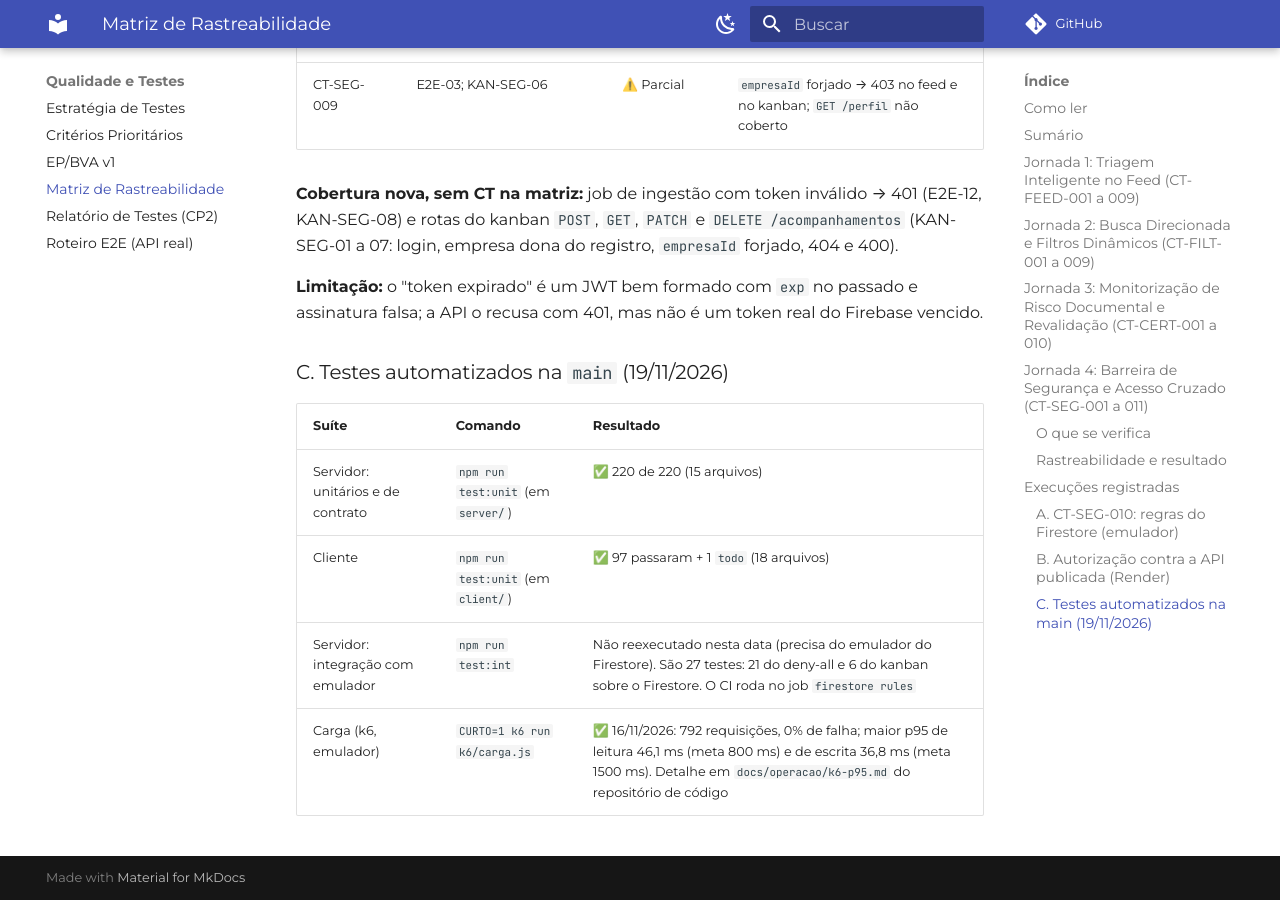
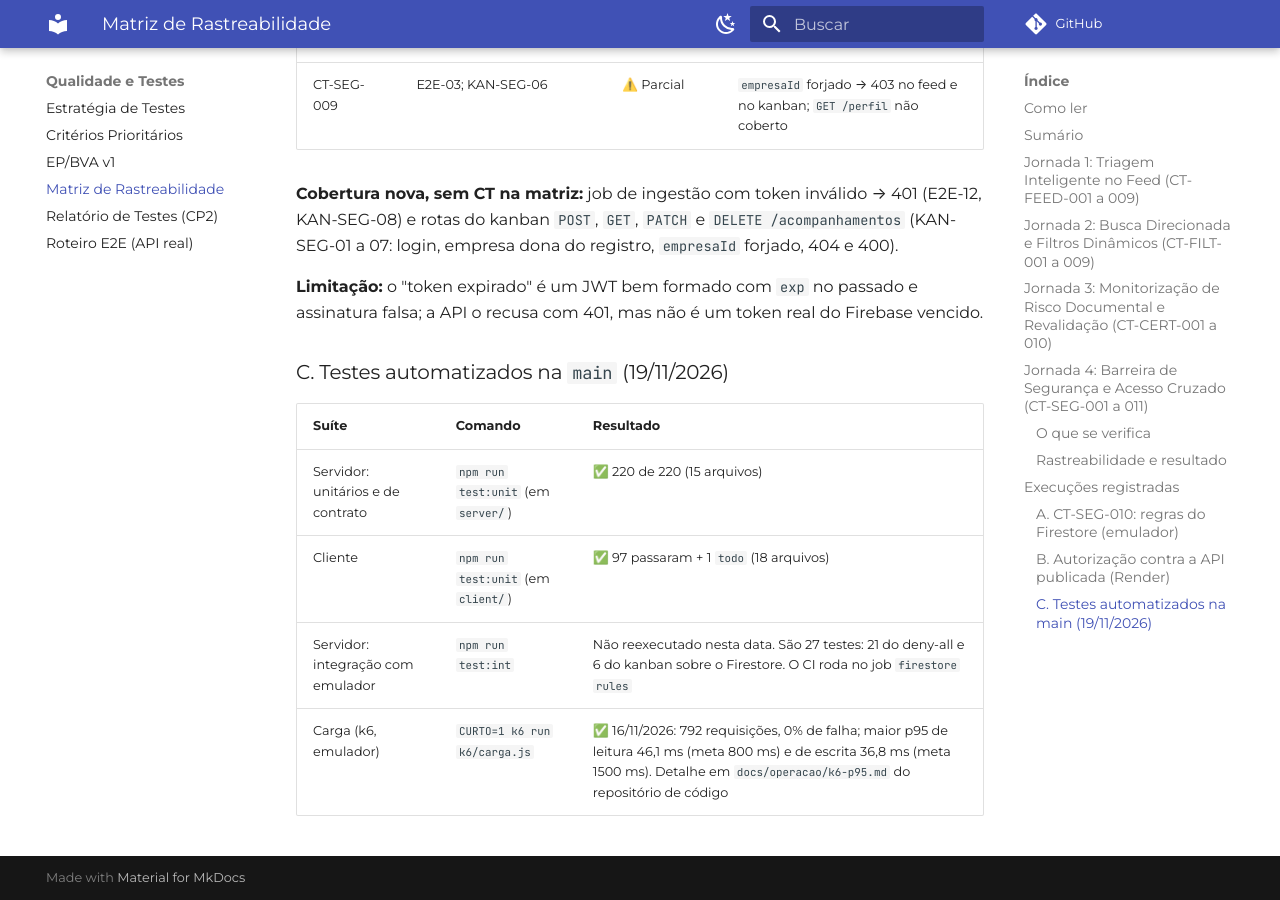
Before and after one commit to LicitaRad4r/documentation, an MkDocs documentation site: the page built from docs/Testes/matriz-rastreabilidade.md, in a window 1280 px wide and 900 px high, scrolled down 11801 px. Built offline with MkDocs 1.6.1 and Material for MkDocs 9.7.7, drawn with Linux system fonts in a browser that asks for light colours; comment, search, counter and statistics services are not loaded.

Commit message:
Update matriz-rastreabilidade.md

```diff
--- a/docs/Testes/matriz-rastreabilidade.md
+++ b/docs/Testes/matriz-rastreabilidade.md
@@ -162,5 +162,5 @@ Verifica, para sem login, logado sem claim `empresaId`, decisor da A e analista
 | --- | --- | --- |
 | Servidor: unitários e de contrato | `npm run test:unit` (em `server/`) | ✅ 220 de 220 (15 arquivos) |
 | Cliente | `npm run test:unit` (em `client/`) | ✅ 97 passaram + 1 `todo` (18 arquivos) |
-| Servidor: integração com emulador | `npm run test:int` | Não reexecutado nesta data (precisa do emulador do Firestore). São 27 testes: 21 do deny-all e 6 do kanban sobre o Firestore. O CI roda no job `firestore rules` |
+| Servidor: integração com emulador | `npm run test:int` | Não reexecutado nesta data. São 27 testes: 21 do deny-all e 6 do kanban sobre o Firestore. O CI roda no job `firestore rules` |
 | Carga (k6, emulador) | `CURTO=1 k6 run k6/carga.js` | ✅ 16/11/2026: 792 requisições, 0% de falha; maior p95 de leitura 46,1 ms (meta 800 ms) e de escrita 36,8 ms (meta 1500 ms). Detalhe em `docs/operacao/k6-p95.md` do repositório de código |
```
